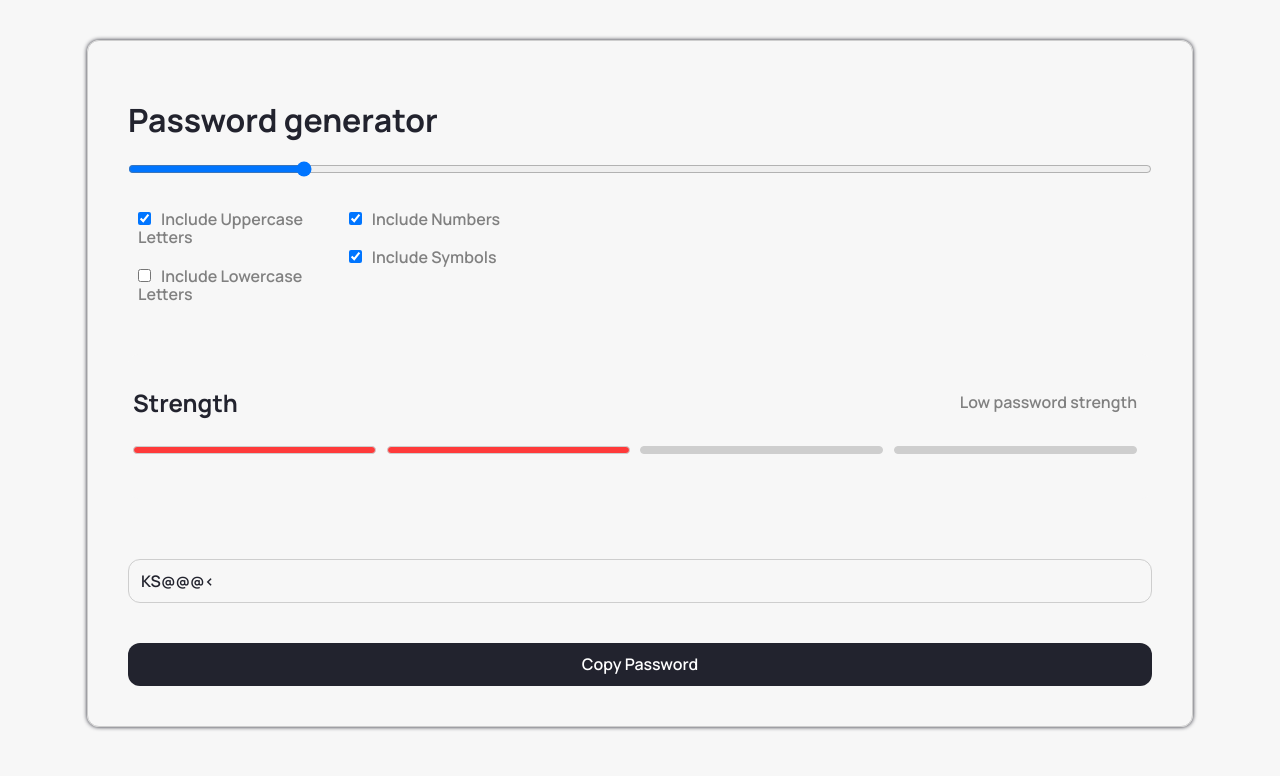
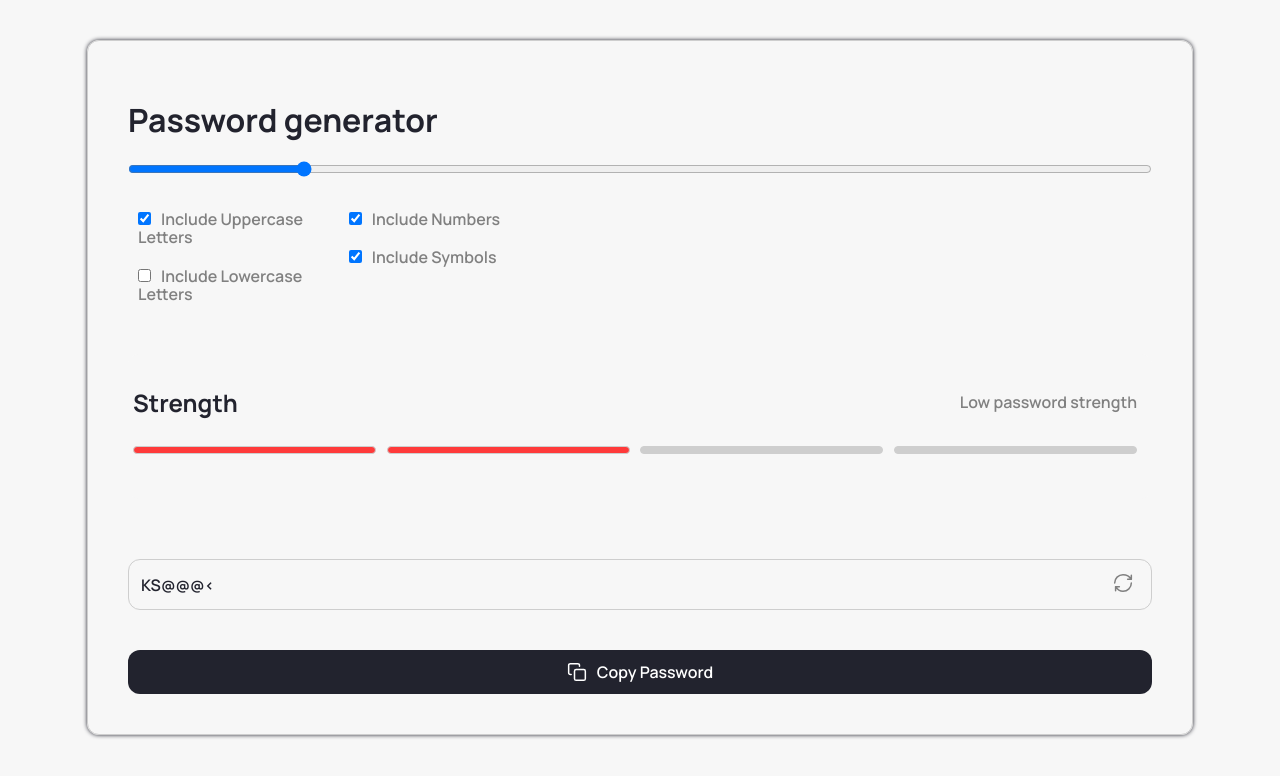
Before and after one commit to jakubkedzierski92/Passwordo, a Vue app: page / in a window 1280 px wide. Shown: the top 776 px of the page. Built offline with nearby package versions, Linux system fonts and the light colour scheme.

Commit message:
Add svg icons

```diff
--- a/package.json
+++ b/package.json
@@ -20,9 +20,11 @@
     "@vue/eslint-config-typescript": "^11.0.2",
     "eslint-plugin-vue": "^9.9.0",
     "sass": "^1.58.0",
+    "svg-inline-loader": "^0.8.2",
     "typescript": "^4.9.3",
     "vite": "^4.1.0",
     "vite-plugin-eslint": "^1.8.1",
+    "vue-svg-loader": "^0.16.0",
     "vue-tsc": "^1.0.24"
   }
 }
--- /dev/null
+++ b/src/assets/images/copy.vue
@@ -0,0 +1,39 @@
+<template>
+  <svg
+    width="20"
+    height="20"
+    viewBox="0 0 20 20"
+    fill="none"
+    xmlns="http://www.w3.org/2000/svg"
+  >
+    <g clip-path="url(#clip0_104_240)">
+      <path
+        d="M16.6667 7.5H9.16667C8.24619 7.5 7.5 8.24619 7.5 9.16667V16.6667C7.5 17.5871 8.24619 18.3333 9.16667 18.3333H16.6667C17.5871 18.3333 18.3333 17.5871 18.3333 16.6667V9.16667C18.3333 8.24619 17.5871 7.5 16.6667 7.5Z"
+        stroke="white"
+        stroke-width="1.5"
+        stroke-linecap="round"
+        stroke-linejoin="round"
+      />
+      <path
+        d="M4.16406 12.5001H3.33073C2.8887 12.5001 2.46478 12.3245 2.15222 12.0119C1.83966 11.6994 1.66406 11.2754 1.66406 10.8334V3.33341C1.66406 2.89139 1.83966 2.46746 2.15222 2.1549C2.46478 1.84234 2.8887 1.66675 3.33073 1.66675H10.8307C11.2728 1.66675 11.6967 1.84234 12.0092 2.1549C12.3218 2.46746 12.4974 2.89139 12.4974 3.33341V4.16675"
+        stroke="white"
+        stroke-width="1.5"
+        stroke-linecap="round"
+        stroke-linejoin="round"
+      />
+    </g>
+    <defs>
+      <clipPath id="clip0_104_240">
+        <rect width="20" height="20" fill="white" />
+      </clipPath>
+    </defs>
+  </svg>
+</template>
+
+<script lang="ts">
+import { defineComponent } from "vue";
+
+export default defineComponent({
+  name: "copy",
+});
+</script>
--- /dev/null
+++ b/src/assets/images/refresh.vue
@@ -0,0 +1,25 @@
+<template>
+  <svg
+    width="20"
+    height="20"
+    viewBox="0 0 20 20"
+    fill="none"
+    xmlns="http://www.w3.org/2000/svg"
+  >
+    <path
+      d="M18.3334 9.99996C18.3334 14.6 14.6 18.3333 10 18.3333C5.40002 18.3333 2.59169 13.7 2.59169 13.7M2.59169 13.7H6.35835M2.59169 13.7V17.8666M1.66669 9.99996C1.66669 5.39996 5.36669 1.66663 10 1.66663C15.5584 1.66663 18.3334 6.29996 18.3334 6.29996M18.3334 6.29996V2.13329M18.3334 6.29996H14.6334"
+      stroke="var(--color-body)"
+      stroke-width="1.5"
+      stroke-linecap="round"
+      stroke-linejoin="round"
+    />
+  </svg>
+</template>
+
+<script lang="ts">
+import { defineComponent } from "vue";
+
+export default defineComponent({
+  name: "refresh",
+});
+</script>
--- a/src/modules/HomeModule/interfaces/PasswordGenerator.vue
+++ b/src/modules/HomeModule/interfaces/PasswordGenerator.vue
@@ -36,9 +36,14 @@
     :information="passwordInformation()"
   />
   <section id="password">
-    <span id="holder">{{ generatedPassword }}</span>
+    <span id="holder"
+      >{{ generatedPassword }}
+      <button id="refresh" @click="generatePassword"><refresh /></button
+    ></span>
   </section>
-  <button id="btn" @click="copyPassword">Copy Password</button>
+  <button id="btn" @click="copyPassword">
+    <span id="copyStyle"><copy /><span id="copyText">Copy Password</span></span>
+  </button>
 </template>
 
 <script lang="ts">
@@ -47,10 +52,12 @@ import TheFilters from "./TheFilters/TheFilters.vue";
 import TheSlider from "./TheSlider/TheSlider.vue";
 import PasswordStrength from "./PasswordStrength/PasswordStrength.vue";
 import characters from "../stores/characters";
+import copy from "../../../assets/images/copy.vue";
+import refresh from "../../../assets/images/refresh.vue";
 
 export default defineComponent({
   name: "PasswordGenerator",
-  components: { TheFilters, TheSlider, PasswordStrength },
+  components: { TheFilters, TheSlider, PasswordStrength, copy, refresh },
   setup() {
     const minLength = 4;
     const maxLength = 16;
@@ -139,6 +146,9 @@ span
     color: var(--color-body)
 #holder
   color: var(--color-black)
+  display: flex
+  justify-content: space-between
+  align-items: center
 
 #password
   margin-top: 20px
@@ -173,4 +183,17 @@ span
     justify-content: space-between
     align-items: center
     padding: 5px
+
+#copyText
+    margin-left: 10px
+    color: var(--color-white)
+
+#copyStyle
+    display: flex
+    justify-content: center
+    align-items: center
+
+#refresh
+    border: none
+    background-color: transparent
 </style>
--- a/src/modules/HomeModule/interfaces/TheFilters/TheFilters.vue
+++ b/src/modules/HomeModule/interfaces/TheFilters/TheFilters.vue
@@ -81,10 +81,17 @@ export default defineComponent({
 input
     margin-right: 10px
     border-radius: 12px
+
+label:checked
+    background-color: var(--color-black)
+    border-radius: 12px
+    color: black
+
 label
     padding: 10px
     padding-left: 0
     color: var(--color-body)
+
 #filters
     display: flex
     padding: 10px
```
Also changed, not shown: src/assets/images/tick.svg (added), 1 other file (tests, documents, lock files or other folders).
